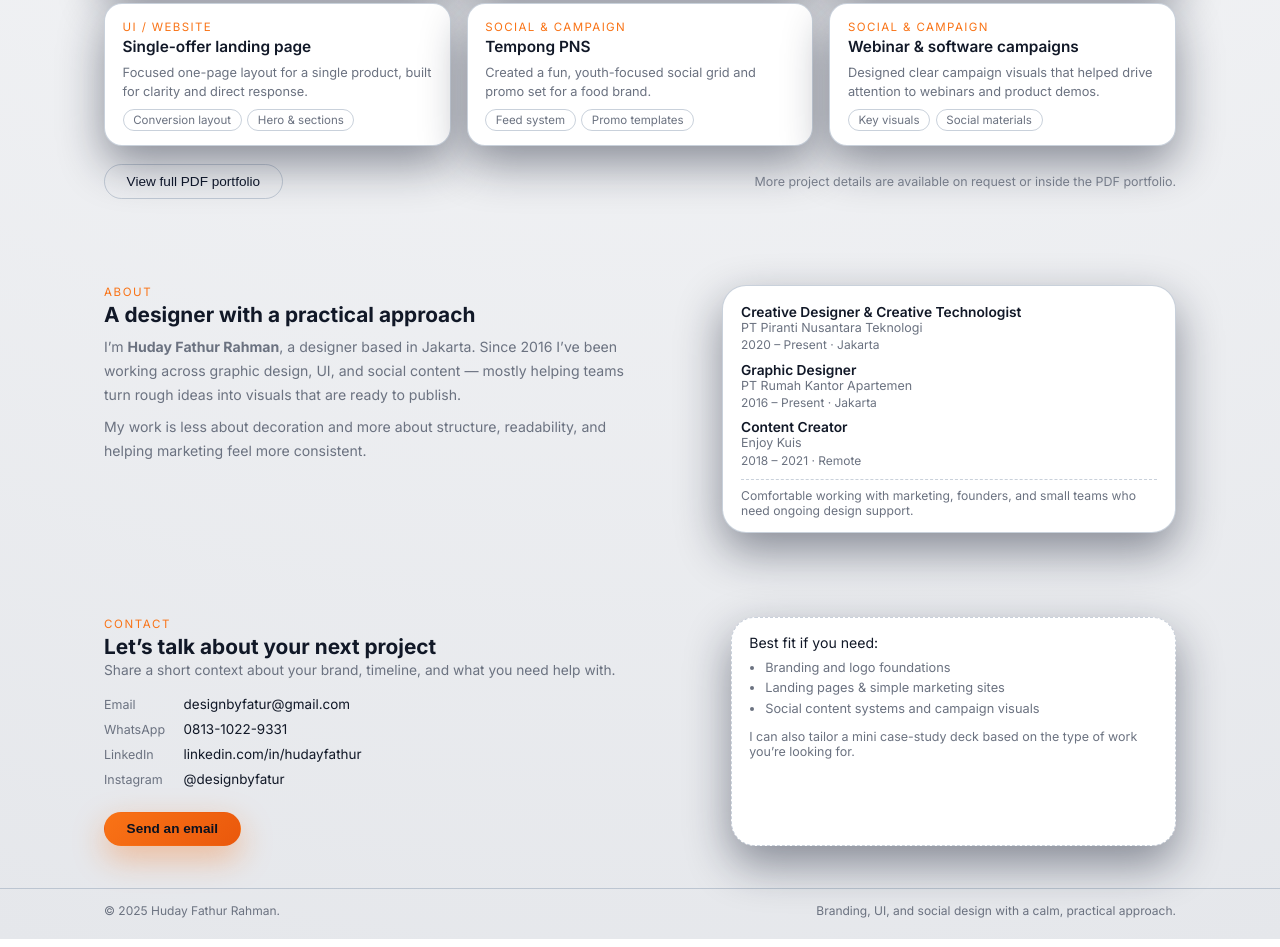
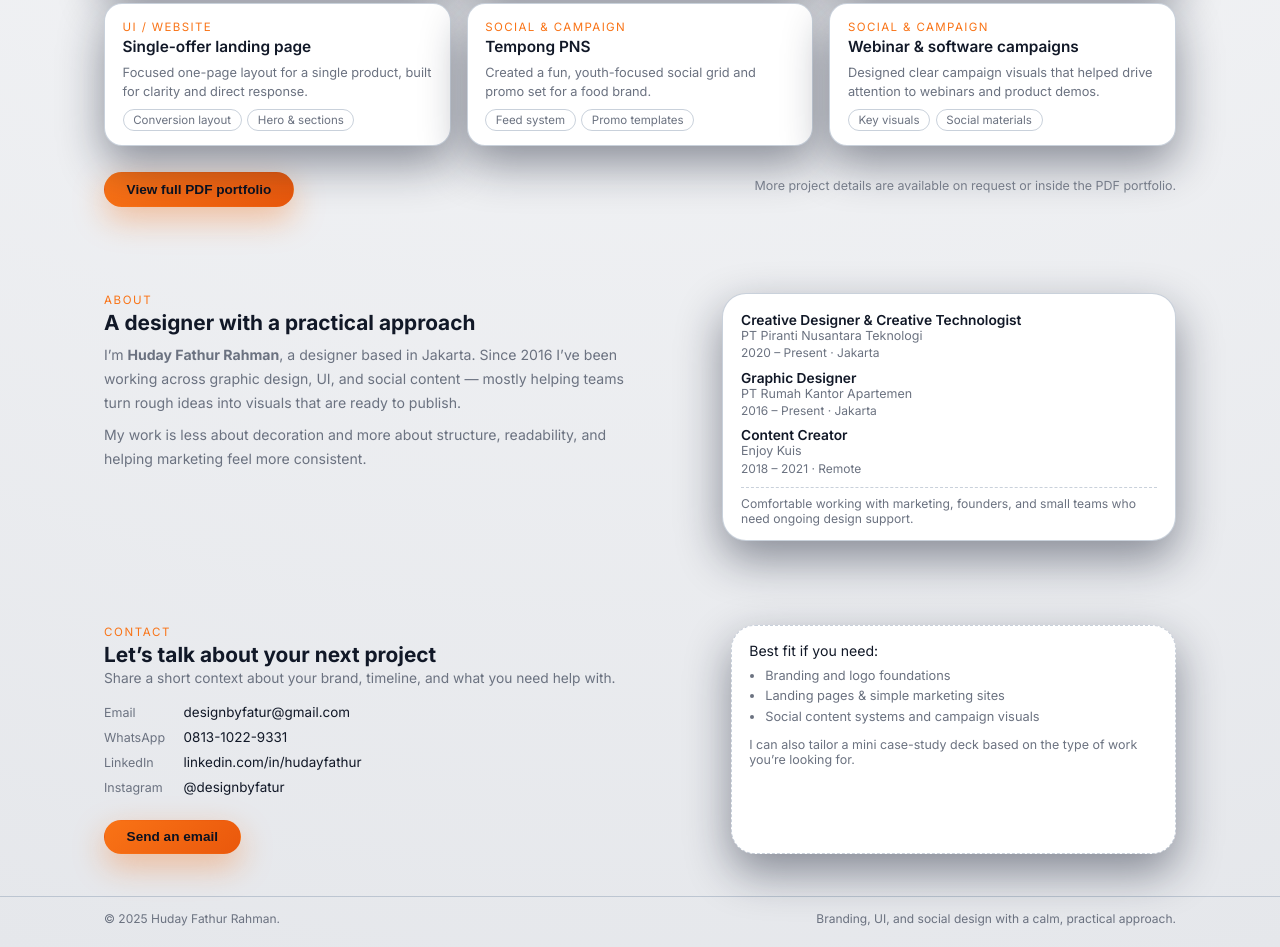
Before and after one commit to designbyfatur/designbyfatur.github.io, a plain HTML site: page index.html in a window 1280 px wide. Shown: the part 1268-2215 px from the top of the page. Drawn offline with Linux system fonts and the light colour scheme.

Commit message:
Update index.html

```diff
--- a/index.html
+++ b/index.html
@@ -316,7 +316,7 @@
         <div class="work-footer-row">
           <button
             type="button"
-            class="btn btn-ghost"
+            class="btn btn-primary contact-btn"
             onclick="window.open('assets/Portfolio2024.pdf','_blank')"
           >
             View full PDF portfolio
```
